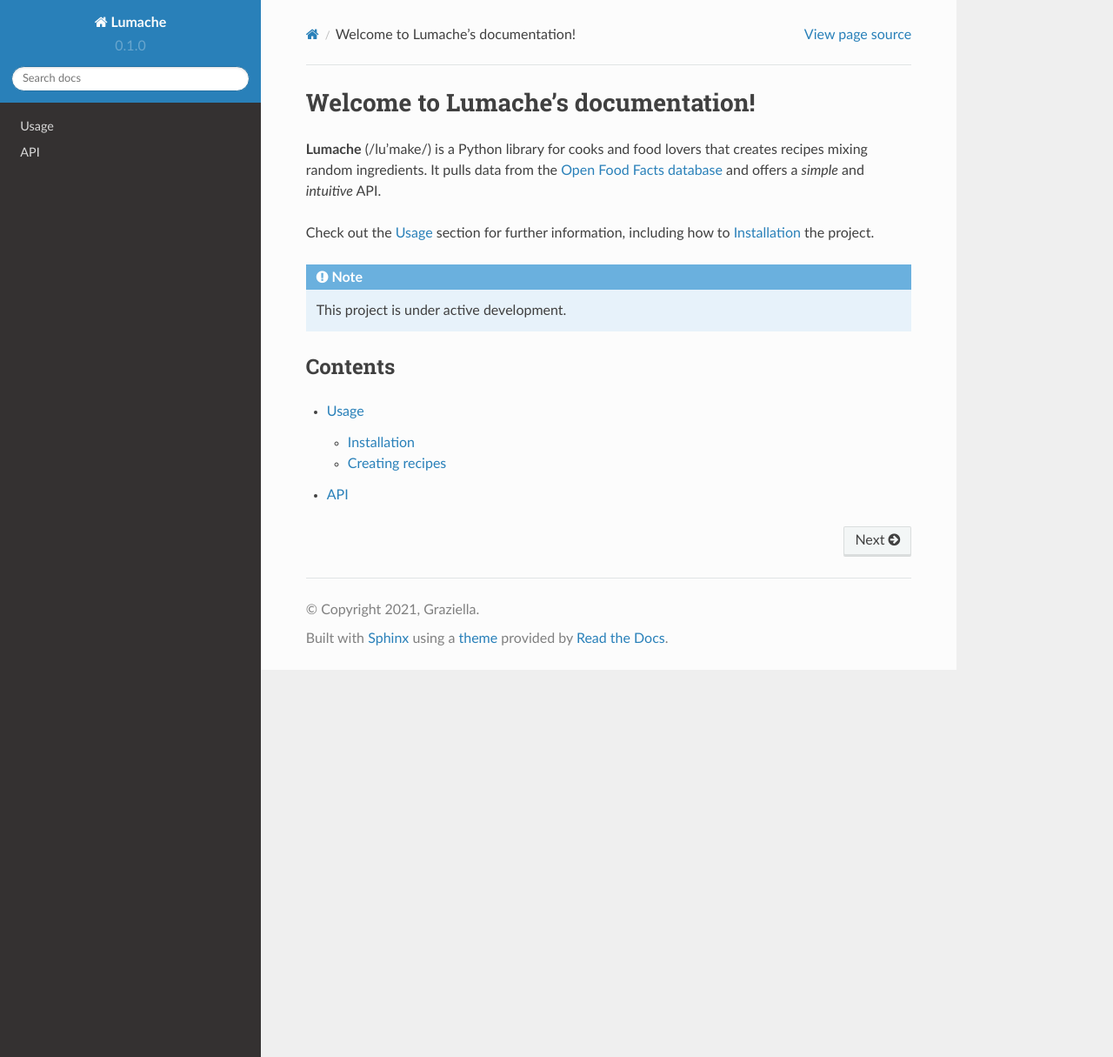
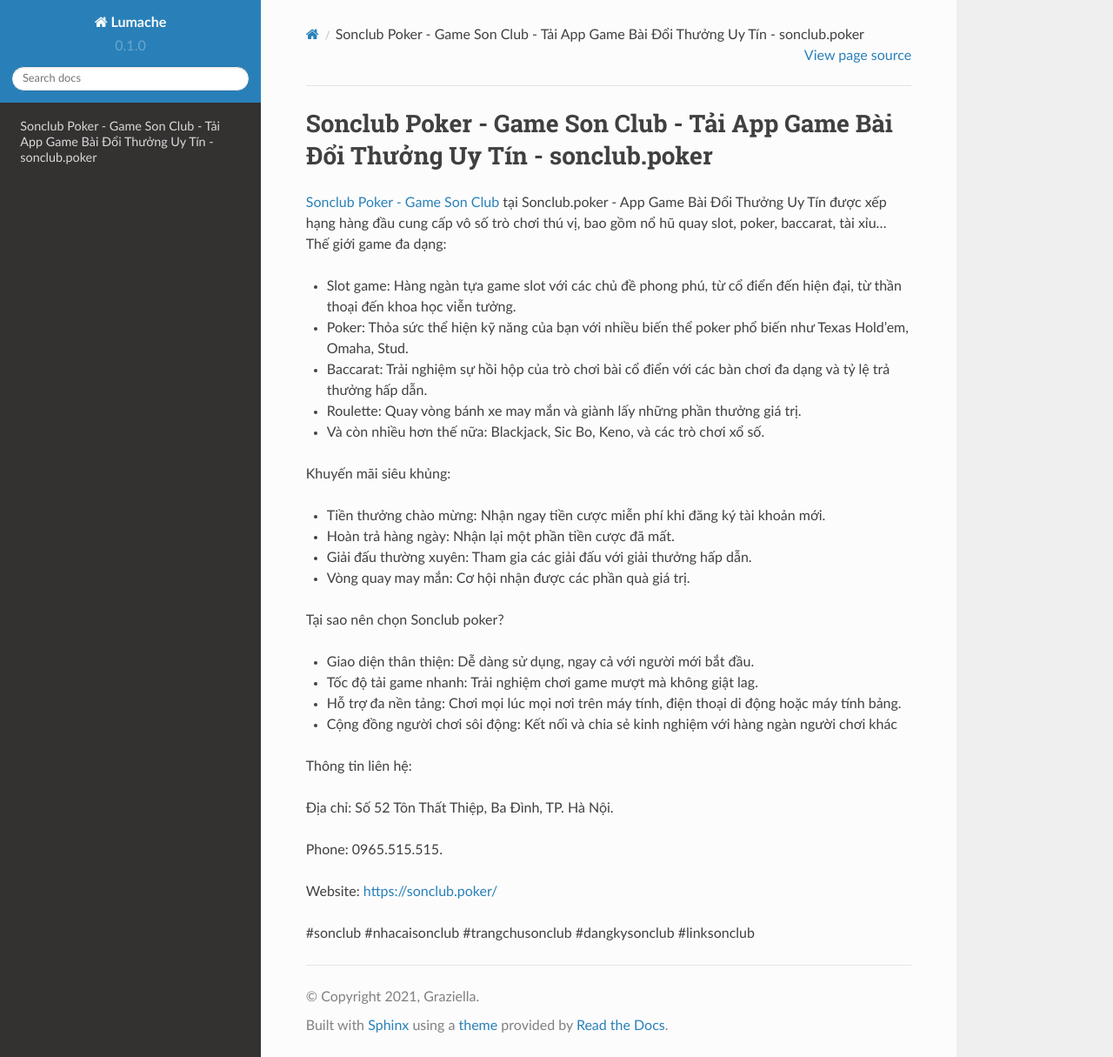
Before and after one commit to morriscraig2868/sonclubpoker, a Sphinx documentation site: the page built from docs/source/index.rst, in a window 1280 px wide and 1215 px high. Shown: the whole window at 87% size. Built offline with Sphinx 7.4.7 and the Read the Docs theme 2.0.0, drawn with Linux system fonts in a browser that asks for light colours.

Commit message:
Update index.rst

```diff
--- a/docs/source/index.rst
+++ b/docs/source/index.rst
@@ -1,22 +1,35 @@
-Welcome to Lumache's documentation!
+Sonclub Poker - Game Son Club - Tải App Game Bài Đổi Thưởng Uy Tín - sonclub.poker
 ===================================
 
-**Lumache** (/lu'make/) is a Python library for cooks and food lovers
-that creates recipes mixing random ingredients.
-It pulls data from the `Open Food Facts database <https://world.openfoodfacts.org/>`_
-and offers a *simple* and *intuitive* API.
+`Sonclub Poker - Game Son Club <https://sonclub.poker/>`_ tại Sonclub.poker - App Game Bài Đổi Thưởng Uy Tín được xếp hạng hàng đầu cung cấp vô số trò chơi thú vị, bao gồm nổ hũ quay slot, poker, baccarat, tài xỉu...
+Thế giới game đa dạng:
 
-Check out the :doc:`usage` section for further information, including
-how to :ref:`installation` the project.
+- Slot game: Hàng ngàn tựa game slot với các chủ đề phong phú, từ cổ điển đến hiện đại, từ thần thoại đến khoa học viễn tưởng.
+- Poker: Thỏa sức thể hiện kỹ năng của bạn với nhiều biến thể poker phổ biến như Texas Hold'em, Omaha, Stud.
+- Baccarat: Trải nghiệm sự hồi hộp của trò chơi bài cổ điển với các bàn chơi đa dạng và tỷ lệ trả thưởng hấp dẫn.
+- Roulette: Quay vòng bánh xe may mắn và giành lấy những phần thưởng giá trị.
+- Và còn nhiều hơn thế nữa: Blackjack, Sic Bo, Keno, và các trò chơi xổ số.
 
-.. note::
+Khuyến mãi siêu khủng:
 
-   This project is under active development.
+- Tiền thưởng chào mừng: Nhận ngay tiền cược miễn phí khi đăng ký tài khoản mới.
+- Hoàn trả hàng ngày: Nhận lại một phần tiền cược đã mất.
+- Giải đấu thường xuyên: Tham gia các giải đấu với giải thưởng hấp dẫn.
+- Vòng quay may mắn: Cơ hội nhận được các phần quà giá trị.
 
-Contents
---------
+Tại sao nên chọn Sonclub poker?
 
-.. toctree::
+- Giao diện thân thiện: Dễ dàng sử dụng, ngay cả với người mới bắt đầu.
+- Tốc độ tải game nhanh: Trải nghiệm chơi game mượt mà không giật lag.
+- Hỗ trợ đa nền tảng: Chơi mọi lúc mọi nơi trên máy tính, điện thoại di động hoặc máy tính bảng.
+- Cộng đồng người chơi sôi động: Kết nối và chia sẻ kinh nghiệm với hàng ngàn người chơi khác
 
-   usage
-   api
+Thông tin liên hệ:
+
+Địa chỉ: Số 52 Tôn Thất Thiệp, Ba Đình, TP. Hà Nội.
+
+Phone: 0965.515.515.
+
+Website: https://sonclub.poker/
+
+#sonclub #nhacaisonclub #trangchusonclub #dangkysonclub #linksonclub
```
